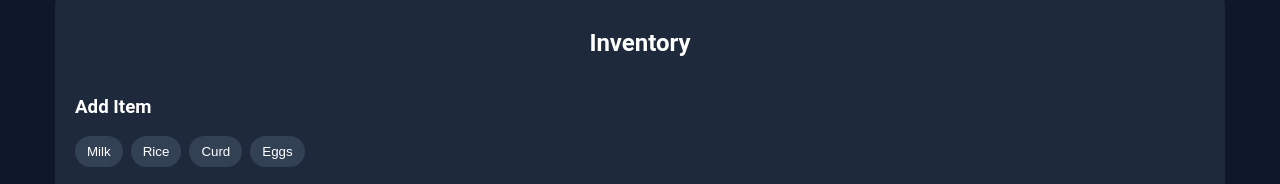
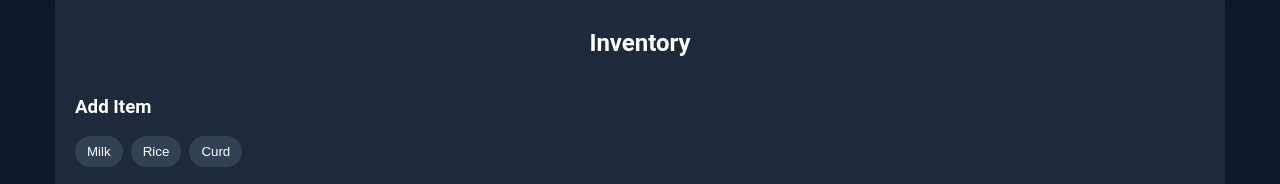
Before and after one commit to SaiKishore-hash/SaiKishore-hash.github.io, a plain HTML site: page index.html in a window 1280 px wide. Shown: the part 194-378 px from the top of the page. Drawn offline with Linux system fonts and the light colour scheme; no server answers.

Commit message:
Inventory app v2.2

```diff
--- a/index.html
+++ b/index.html
@@ -49,7 +49,6 @@
                     <button onclick="quickFill('milk','packets')">Milk</button>
                     <button onclick="quickFill('rice','kg')">Rice</button>
                     <button onclick="quickFill('curd','packets')">Curd</button>
-                    <button onclick="quickFill('eggs','nos')">Eggs</button>
                 </div>
 
                 <input id="item" placeholder="Item">
```
